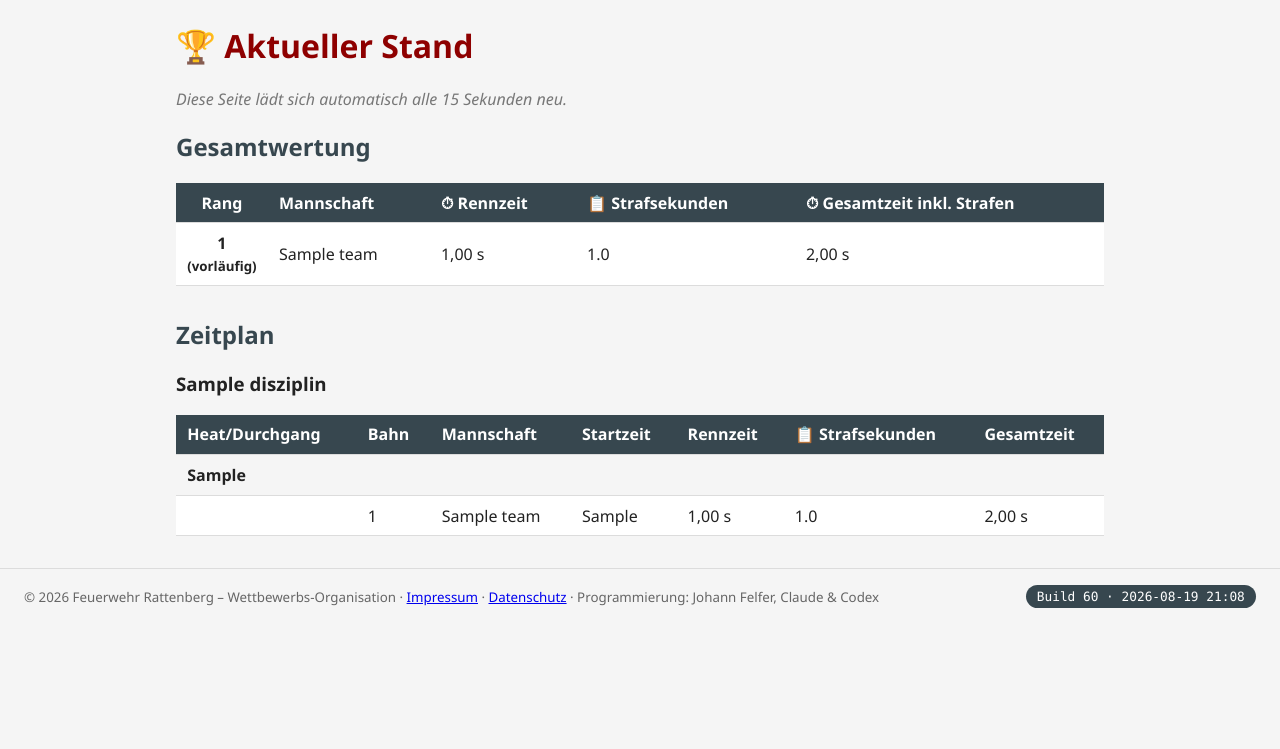
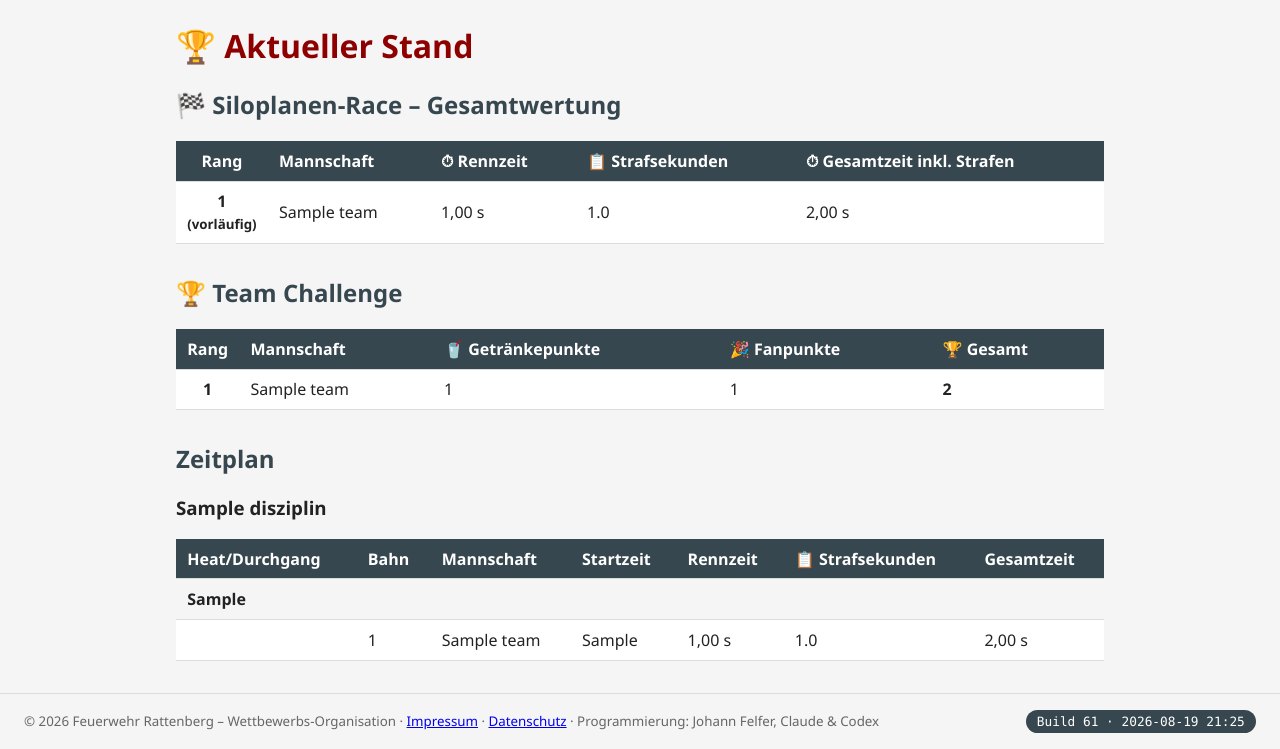
Before and after one commit to HansFel/FeuerwehrRattenberg, a Flask app: page /besucher/ in a window 1280 px wide. Shown: the part 71-820 px from the top of the page. Before the commit the page ends 679 px from the top, so only its background shows below. Run offline with Flask 3, Linux system fonts and the light colour scheme; tables that the repository leaves empty hold one stand-in row (values such as "Sample post").

Commit message:
Build 61: Besucheransicht zeigt Team Challenge + Live-Aktualisierung ohne Reload
Fuer den Dauerbetrieb auf Anzeige-Screens beim Event: die oeffentliche
Besucheransicht (/besucher/, kein Login) zeigt jetzt zusaetzlich zur
Siloplanen-Race-Gesamtwertung auch die Team-Challenge-Wertung
(Getraenkepunkte + Fanpunkte), dieselbe Berechnung wie auf /wertung/ und
im Moderator-Dashboard. Der bisherige Vollreload alle 15s (sichtbares
Aufblitzen auf dem Screen) ist durch AJAX-Polling alle 5s ersetzt, das
nur Wertung und Zeitplan im DOM aktualisiert - Datenschutzregeln (keine
Wehr-/Personennamen) gelten unveraendert auch im Live-Fragment.

```diff
--- a/app/blueprints/besucher.py
+++ b/app/blueprints/besucher.py
@@ -4,21 +4,23 @@ keine Aktionen/Formulare (Wertung und Zeitplan selbst sind zwar auch schon
 ueber /wertung/ und /zeitplan/ ohne Login erreichbar, dort aber eingebettet
 in die vollstaendige Organisator-Navigation - diese Seite ist bewusst
 reduziert fuer Gaeste am Handy)."""
-from flask import Blueprint, render_template
+from flask import Blueprint, jsonify, render_template
 
 from ..models import Team, Disziplin, Startplatz, Strafe
-from ..wertung import gesamtwertung_vollstaendig
+from ..wertung import gesamtwertung_vollstaendig, team_challenge
 from .zeitplan import _startplaetze_numerisch_sortieren
 
 bp = Blueprint("besucher", __name__, url_prefix="/besucher")
 
 
-@bp.route("/")
-def index():
+def _besucher_daten() -> dict:
+    """Daten fuer die live aktualisierten Bereiche der Besucheransicht
+    (Gesamtwertung, Team Challenge, Zeitplan)."""
     disziplinen = Disziplin.query.order_by(Disziplin.reihenfolge,
                                             Disziplin.name).all()
     teams = Team.query.all()
     tabelle = gesamtwertung_vollstaendig(teams, disziplinen)
+    challenge_tabelle = team_challenge(teams)
 
     # Strafsekunden je Team - auch je einzelnem Lauf (Vorrunde,
     # Platzierungslauf, Halbfinale, Finale) mit angezeigt, nicht nur in der
@@ -35,5 +37,22 @@ def index():
         if startplaetze:
             zeitplan.append({"disziplin": d, "startplaetze": startplaetze})
 
-    return render_template("besucher/index.html", tabelle=tabelle,
-                           zeitplan=zeitplan, strafsekunden=strafsekunden)
+    return dict(tabelle=tabelle, team_challenge_tabelle=challenge_tabelle,
+               zeitplan=zeitplan, strafsekunden=strafsekunden)
+
+
+@bp.route("/")
+def index():
+    return render_template("besucher/index.html", **_besucher_daten())
+
+
+@bp.route("/live-fragment")
+def live_fragment():
+    """Liefert Gesamtwertung/Team-Challenge und Zeitplan als HTML-Fragmente
+    (per JS-Polling eingebettet, kein Login noetig) - fuer Dauerbetrieb auf
+    Anzeige-Screens ohne sichtbaren Seiten-Reload alle paar Sekunden."""
+    daten = _besucher_daten()
+    return jsonify(
+        wertung_html=render_template("besucher/_wertung.html", **daten),
+        zeitplan_html=render_template("besucher/_zeitplan.html", **daten),
+    )
--- /dev/null
+++ b/app/templates/besucher/_wertung.html
@@ -0,0 +1,55 @@
+<h2>🏁 Siloplanen-Race – Gesamtwertung</h2>
+{% if tabelle %}
+<table>
+  <thead>
+    <tr>
+      <th class="rang">Rang</th>
+      <th>Mannschaft</th>
+      <th>⏱ Rennzeit</th>
+      <th>📋 Strafsekunden</th>
+      <th>⏱ Gesamtzeit inkl. Strafen</th>
+    </tr>
+  </thead>
+  <tbody>
+    {% for zeile in tabelle %}
+    <tr>
+      <td class="rang">{{ zeile.rang }}{% if zeile.finaler_platz is none %} <small>(vorläufig)</small>{% endif %}</td>
+      <td>{{ zeile.team.name }}</td>
+      <td>{{ zeile.gemessene_zeit|zeit }}</td>
+      <td>{{ zeile.strafsekunden|round(0) }}</td>
+      <td>{{ zeile.gesamtzeit|zeit }}</td>
+    </tr>
+    {% endfor %}
+  </tbody>
+</table>
+{% else %}
+<p class="leer">Noch keine Mannschaften vorhanden.</p>
+{% endif %}
+
+<h2 style="margin-top:2rem">🏆 Team Challenge</h2>
+{% if team_challenge_tabelle %}
+<table>
+  <thead>
+    <tr>
+      <th class="rang">Rang</th>
+      <th>Mannschaft</th>
+      <th>🥤 Getränkepunkte</th>
+      <th>🎉 Fanpunkte</th>
+      <th>🏆 Gesamt</th>
+    </tr>
+  </thead>
+  <tbody>
+    {% for e in team_challenge_tabelle %}
+    <tr>
+      <td class="rang">{{ e.rang }}</td>
+      <td>{{ e.team.name }}</td>
+      <td>{{ e.getraenkepunkte }}</td>
+      <td>{{ e.fanpunkte }}</td>
+      <td><strong>{{ e.gesamt }}</strong></td>
+    </tr>
+    {% endfor %}
+  </tbody>
+</table>
+{% else %}
+<p class="leer">Noch keine Mannschaften vorhanden.</p>
+{% endif %}
--- /dev/null
+++ b/app/templates/besucher/_zeitplan.html
@@ -0,0 +1,34 @@
+{% if zeitplan %}
+{% for eintrag in zeitplan %}
+<h3>{{ eintrag.disziplin.name }}</h3>
+<table style="margin-bottom:1.5rem">
+  <thead>
+    <tr><th>Heat/Durchgang</th><th>Bahn</th><th>Mannschaft</th><th>Startzeit</th>
+      <th>Rennzeit</th><th>📋 Strafsekunden</th><th>Gesamtzeit</th></tr>
+  </thead>
+  <tbody>
+    {% set ns = namespace(letzter_heat=none) %}
+    {% for sp in eintrag.startplaetze %}
+    {% if sp.heat != ns.letzter_heat %}
+      {% set ns.letzter_heat = sp.heat %}
+    <tr><td colspan="7" style="background:var(--hell); font-weight:600;">
+      {{ sp.heat or "(ohne Heat/Durchgang)" }}
+    </td></tr>
+    {% endif %}
+    {% set strafe = strafsekunden.get(sp.team_id, 0.0) %}
+    <tr>
+      <td></td>
+      <td>{{ sp.startnummer if sp.startnummer is not none else "–" }}</td>
+      <td>{{ sp.team.name }}</td>
+      <td>{{ sp.startzeit or "–" }}</td>
+      <td>{{ sp.ergebnis_sekunden|zeit if sp.ergebnis_sekunden is not none else "–" }}</td>
+      <td>{{ strafe|round(0) }}</td>
+      <td>{{ (sp.ergebnis_sekunden + strafe)|zeit if sp.ergebnis_sekunden is not none else "–" }}</td>
+    </tr>
+    {% endfor %}
+  </tbody>
+</table>
+{% endfor %}
+{% else %}
+<p class="leer">Noch kein Zeitplan vorhanden.</p>
+{% endif %}
--- a/app/templates/besucher/index.html
+++ b/app/templates/besucher/index.html
@@ -2,73 +2,30 @@
 {% block titel %}Besucheransicht{% endblock %}
 {% block inhalt %}
   <h1>🏆 Aktueller Stand</h1>
-  <p class="leer">Diese Seite lädt sich automatisch alle 15 Sekunden neu.</p>
 
-  <h2>Gesamtwertung</h2>
-  {% if tabelle %}
-  <table>
-    <thead>
-      <tr>
-        <th class="rang">Rang</th>
-        <th>Mannschaft</th>
-        <th>⏱ Rennzeit</th>
-        <th>📋 Strafsekunden</th>
-        <th>⏱ Gesamtzeit inkl. Strafen</th>
-      </tr>
-    </thead>
-    <tbody>
-      {% for zeile in tabelle %}
-      <tr>
-        <td class="rang">{{ zeile.rang }}{% if zeile.finaler_platz is none %} <small>(vorläufig)</small>{% endif %}</td>
-        <td>{{ zeile.team.name }}</td>
-        <td>{{ zeile.gemessene_zeit|zeit }}</td>
-        <td>{{ zeile.strafsekunden|round(0) }}</td>
-        <td>{{ zeile.gesamtzeit|zeit }}</td>
-      </tr>
-      {% endfor %}
-    </tbody>
-  </table>
-  {% else %}
-  <p class="leer">Noch keine Mannschaften vorhanden.</p>
-  {% endif %}
+  <div id="besucher-wertung-bereich">
+{% include "besucher/_wertung.html" %}
+  </div>
 
   <h2 style="margin-top:2rem">Zeitplan</h2>
-  {% if zeitplan %}
-  {% for eintrag in zeitplan %}
-  <h3>{{ eintrag.disziplin.name }}</h3>
-  <table style="margin-bottom:1.5rem">
-    <thead>
-      <tr><th>Heat/Durchgang</th><th>Bahn</th><th>Mannschaft</th><th>Startzeit</th>
-        <th>Rennzeit</th><th>📋 Strafsekunden</th><th>Gesamtzeit</th></tr>
-    </thead>
-    <tbody>
-      {% set ns = namespace(letzter_heat=none) %}
-      {% for sp in eintrag.startplaetze %}
-      {% if sp.heat != ns.letzter_heat %}
-        {% set ns.letzter_heat = sp.heat %}
-      <tr><td colspan="7" style="background:var(--hell); font-weight:600;">
-        {{ sp.heat or "(ohne Heat/Durchgang)" }}
-      </td></tr>
-      {% endif %}
-      {% set strafe = strafsekunden.get(sp.team_id, 0.0) %}
-      <tr>
-        <td></td>
-        <td>{{ sp.startnummer if sp.startnummer is not none else "–" }}</td>
-        <td>{{ sp.team.name }}</td>
-        <td>{{ sp.startzeit or "–" }}</td>
-        <td>{{ sp.ergebnis_sekunden|zeit if sp.ergebnis_sekunden is not none else "–" }}</td>
-        <td>{{ strafe|round(0) }}</td>
-        <td>{{ (sp.ergebnis_sekunden + strafe)|zeit if sp.ergebnis_sekunden is not none else "–" }}</td>
-      </tr>
-      {% endfor %}
-    </tbody>
-  </table>
-  {% endfor %}
-  {% else %}
-  <p class="leer">Noch kein Zeitplan vorhanden.</p>
-  {% endif %}
+  <div id="besucher-zeitplan-bereich">
+{% include "besucher/_zeitplan.html" %}
+  </div>
 
   <script>
-    setTimeout(() => location.reload(), 15000);
+  (function () {
+    var wertungBereich = document.getElementById('besucher-wertung-bereich');
+    var zeitplanBereich = document.getElementById('besucher-zeitplan-bereich');
+    function aktualisieren() {
+      fetch("{{ url_for('besucher.live_fragment') }}")
+        .then(function (r) { return r.ok ? r.json() : Promise.reject(r.status); })
+        .then(function (daten) {
+          if (wertungBereich) wertungBereich.innerHTML = daten.wertung_html;
+          if (zeitplanBereich) zeitplanBereich.innerHTML = daten.zeitplan_html;
+        })
+        .catch(function () { /* naechster Versuch beim naechsten Intervall */ });
+    }
+    window.setInterval(aktualisieren, 5000);
+  })();
   </script>
 {% endblock %}
--- a/app/version.py
+++ b/app/version.py
@@ -7,5 +7,5 @@ kein Auto-Timestamp beim Build, damit der angezeigte Wert eindeutig einem
 bekannten Quellcode-Stand entspricht.
 """
 
-BUILD_NUMMER = 60
-BUILD_ZEIT = "2026-08-19 21:08"
+BUILD_NUMMER = 61
+BUILD_ZEIT = "2026-08-19 21:25"
```
Also changed, not shown: tests/test_besucher.py (+56 -0 lines).
